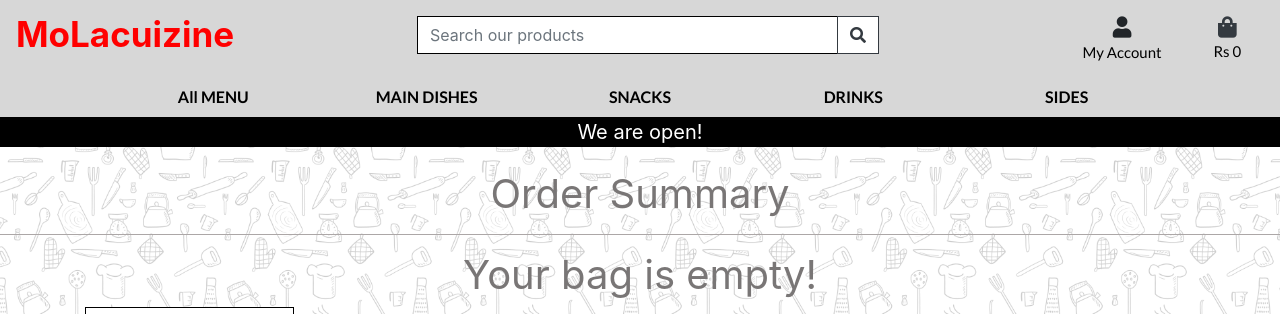
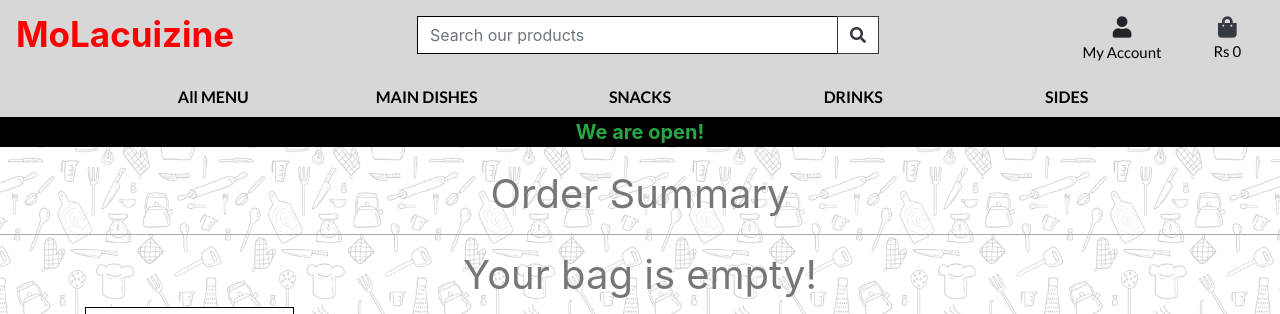
Before and after one commit to Code-Institute-Submissions/molacuizine, a Django app: page /bag/ in a window 1280 px wide. Shown: the top 314 px of the page. Run offline with Django 3.2, Linux system fonts and the light colour scheme; data comes from the database, SQL or seed files in the repository; some libraries are stand-ins or nearby versions.

Commit message:
Change open status colour depending on if open or closed

```diff
--- a/mo_lacuizine/templates/mo_lacuizine/base.html
+++ b/mo_lacuizine/templates/mo_lacuizine/base.html
@@ -123,9 +123,15 @@
                 </div>
                 <div class="row">
                     <div class="col-12">
-                        <div class="store-open text-center">
-                            {{ open_message }}
-                        </div>
+                        {% if open_status %}
+                            <div class="store-open text-center font-weight-bold text-success">
+                                {{ open_message }}
+                            </div>
+                        {% else %}
+                        <div class="store-open text-center font-weight-bold text-danger">
+                                {{ open_message }}
+                            </div>
+                        {% endif %}
                     </div>
                 </div>
             </nav>
```
